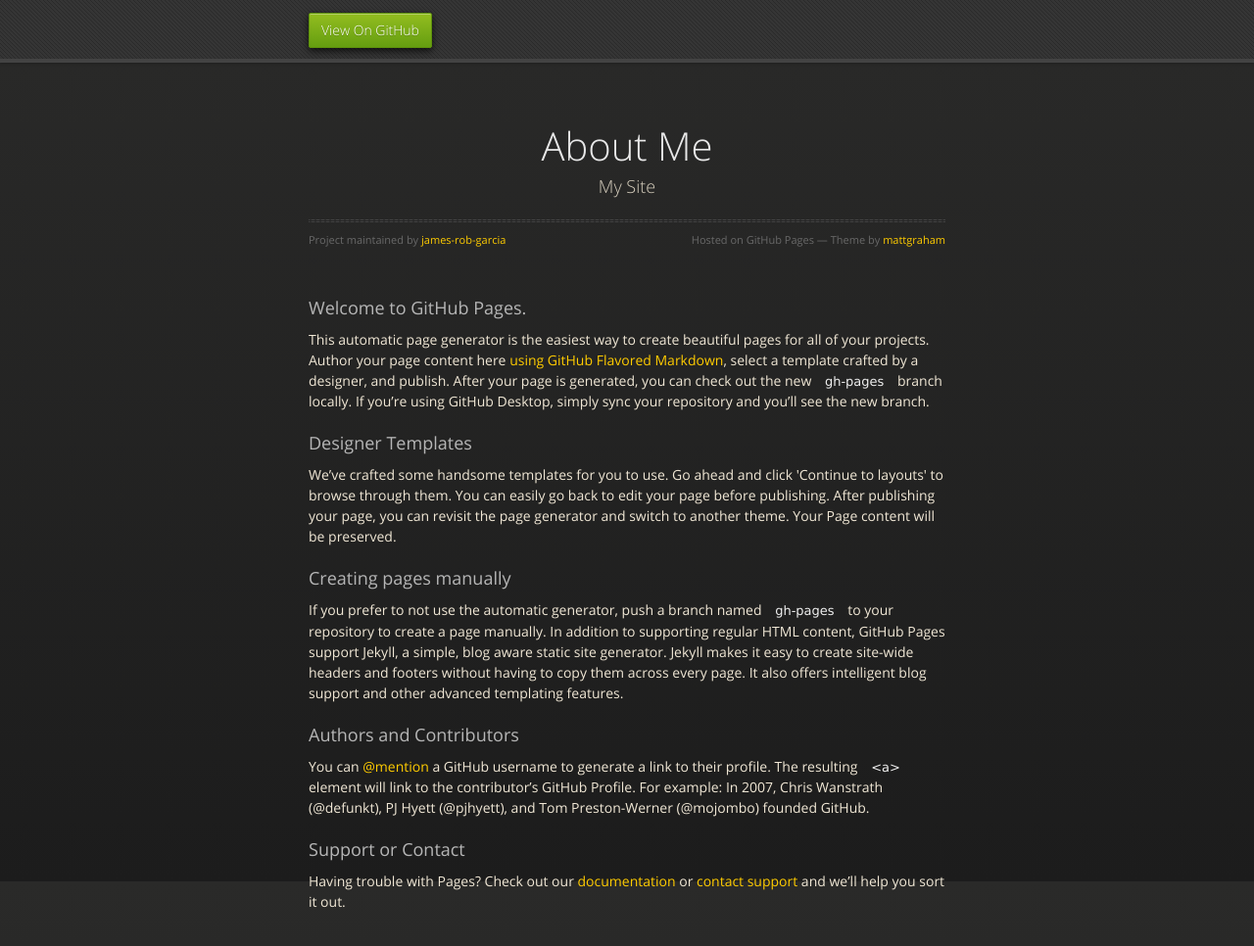
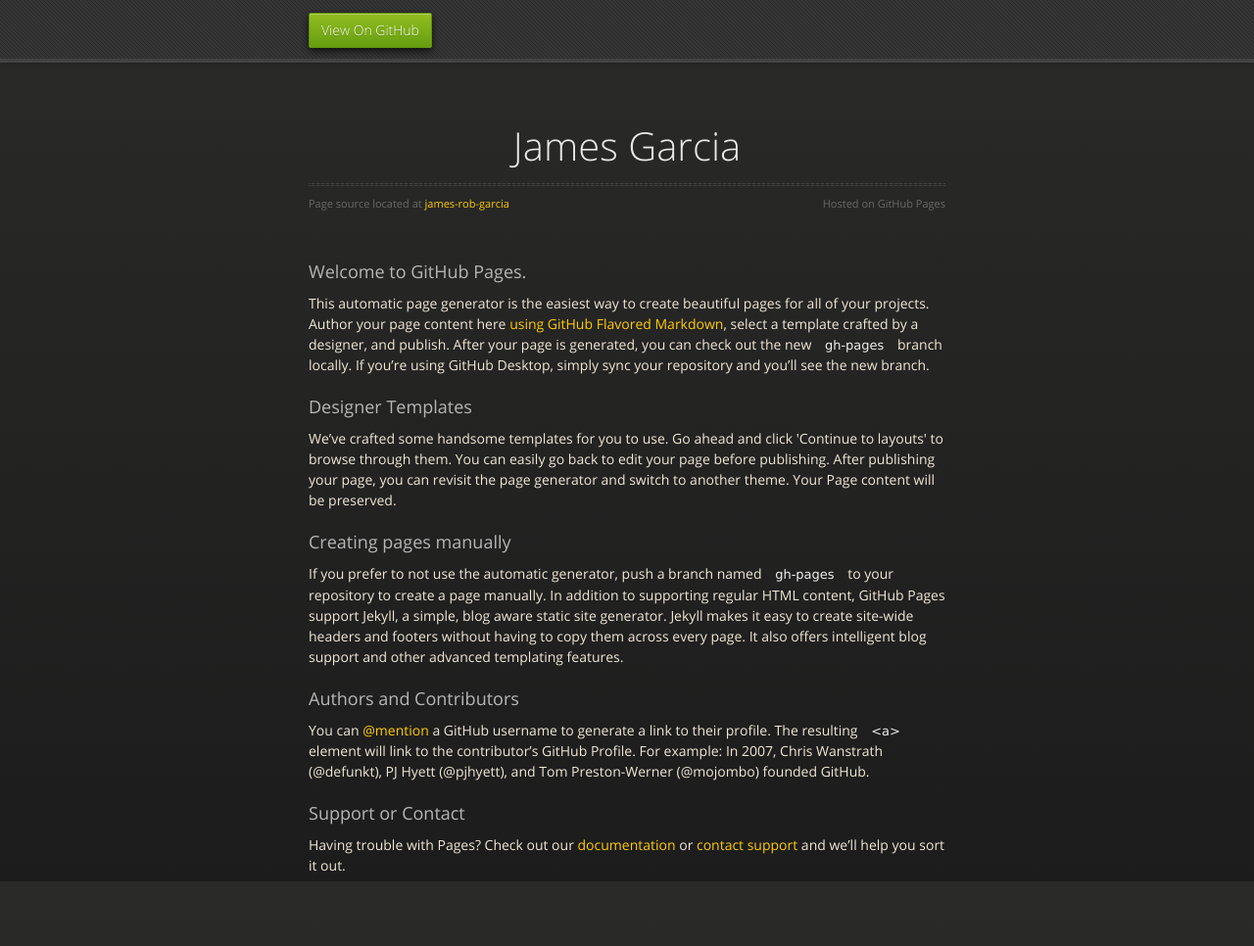
Before and after one commit to colossus9/colossus9.github.io, a Jekyll site: the page built from index.html, in a window 1280 px wide and 1041 px high. Shown: the top 966 px of the window at 98% size. Built offline with Jekyll 4.4.1, drawn with Linux system fonts in a browser that asks for light colours; nearby versions of some CDN libraries.

Commit message:
Updated content

```diff
--- a/_config.yml
+++ b/_config.yml
@@ -1,6 +1,6 @@
 url : https://pages.github.hpe.com/james-rob-garcia/
-title : About Me
-subtitle : A thought about the rest
+title : James Garcia
+subtitle : About Me
 
 author :
   name : James Garcia
--- a/index.html
+++ b/index.html
@@ -1,6 +1,6 @@
 ---
 layout: default
-title: About Me
+title: James Garcia
 ---
 
       <div id="header">
@@ -14,10 +14,10 @@
       <section>
         <div id="title">
           <h1>{{ page.title }}</h1>
-          <p>My Site</p>
+          <p>{{ page.subtitle }}</p>
           <hr>
-          <span class="credits left">Project maintained by <a href="https://github.hpe.com/james-rob-garcia">james-rob-garcia</a></span>
-          <span class="credits right">Hosted on GitHub Pages &mdash; Theme by <a href="https://twitter.com/michigangraham">mattgraham</a></span>
+          <span class="credits left">Page source located at <a href="https://github.hpe.com/james-rob-garcia">james-rob-garcia</a></span>
+          <span class="credits right">Hosted on GitHub Pages</span>
         </div>
 
         <h3>
```
Also changed, not shown: images/profile_picture_large.png (added).
